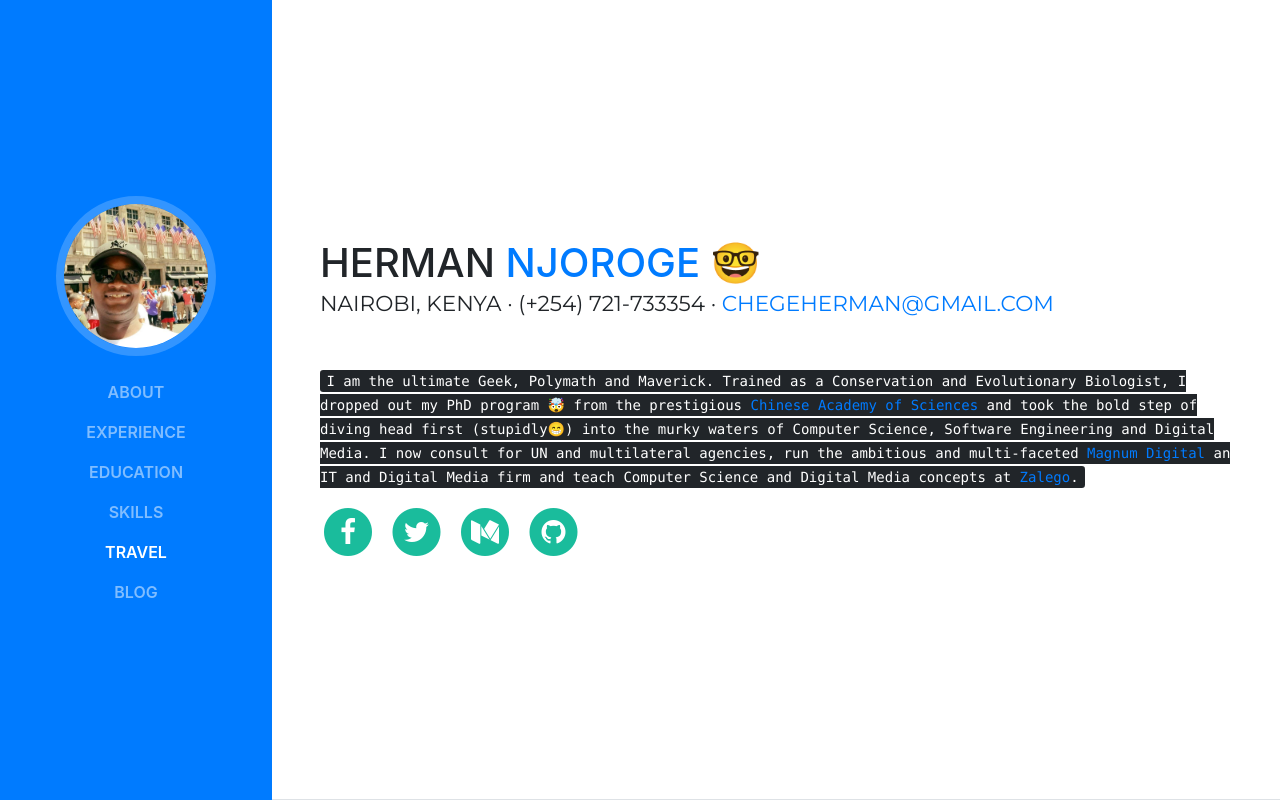
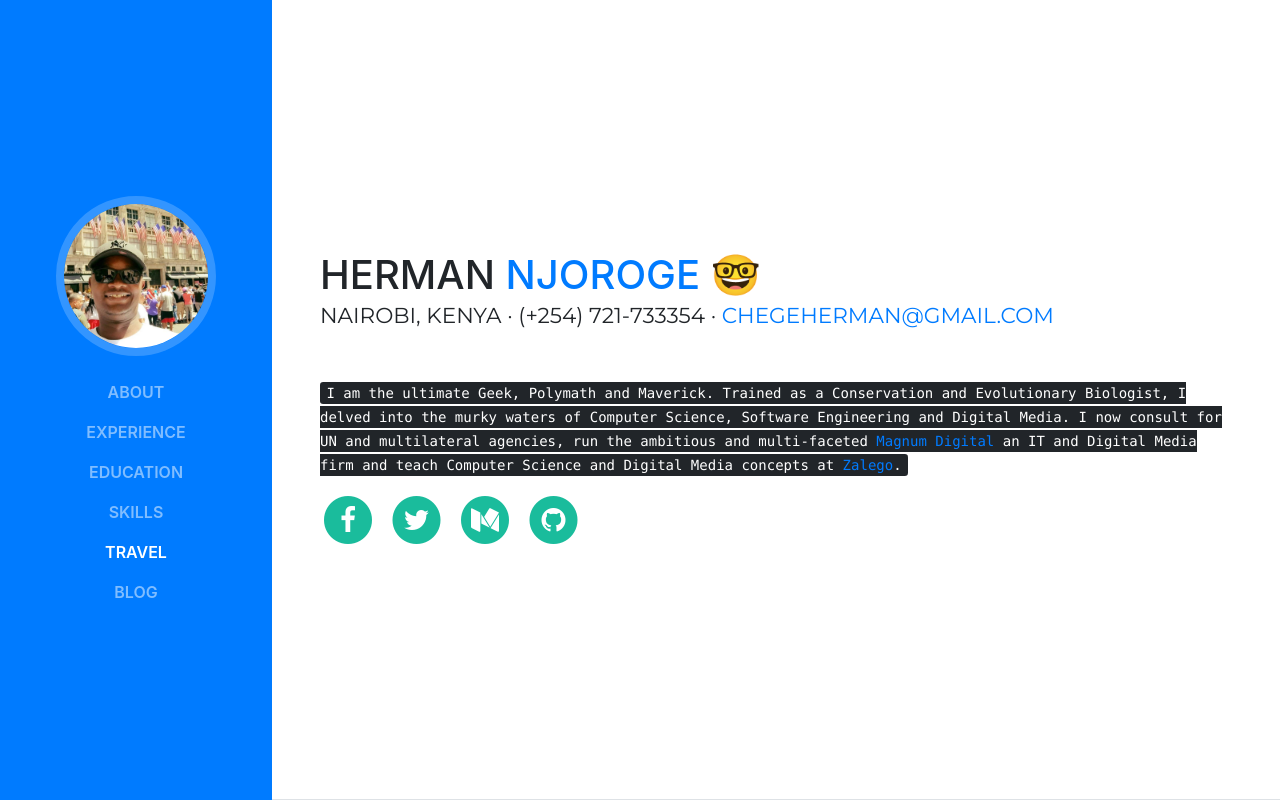
Before and after one commit to nduas77/KenyanGeek.github.io, a website with bundled scripts: page index.html in a window 1280 px wide. Shown: the top 800 px of the page. Built offline with nearby package versions, Linux system fonts and the light colour scheme; a script that the page names is missing; a web font is replaced by a local one.

Commit message:
removed reference to CAS

```diff
--- a/index.html
+++ b/index.html
@@ -76,7 +76,7 @@
           <div class="subheading mb-5">Nairobi, Kenya · (+254) 721-733354 ·
             <a href="mailto:name@email.com">chegeherman@gmail.com</a>
           </div>
-          <p class="mb-5"></p><kbd>I am the ultimate Geek, Polymath and Maverick. Trained as a Conservation and Evolutionary Biologist, I dropped out my PhD program <span>&#x1F92f</span> from the prestigious <span><a href="http://english.cas.cn/">Chinese Academy of Sciences</a></span> and took the bold step of diving head first (stupidly<span>&#x1F601</span>) into the murky waters of Computer Science, Software Engineering and Digital
+          <p class="mb-5"></p><kbd>I am the ultimate Geek, Polymath and Maverick. Trained as a Conservation and Evolutionary Biologist, I delved into the murky waters of Computer Science, Software Engineering and Digital
             Media. I now consult for UN and multilateral agencies, run the ambitious and multi-faceted <span><a href="http://magnumdigitalke.com/">Magnum Digital </a></span> an IT and Digital Media firm and teach Computer Science and Digital Media concepts at <span><a href="https://www.zalegoinstitute.ac.ke/">Zalego</a></span>.</kbd>
           </p>
           <ul class="list-inline list-social-icons mb-0">
```
